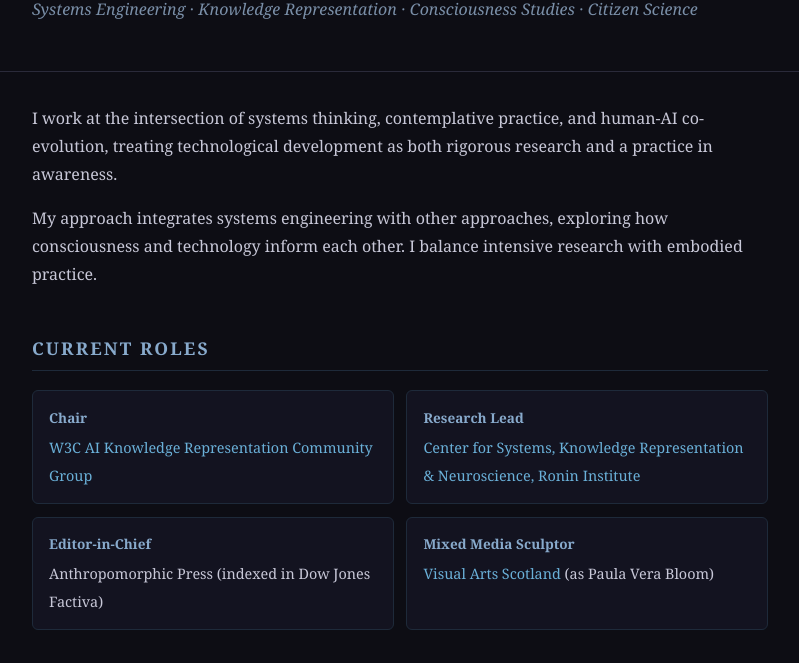
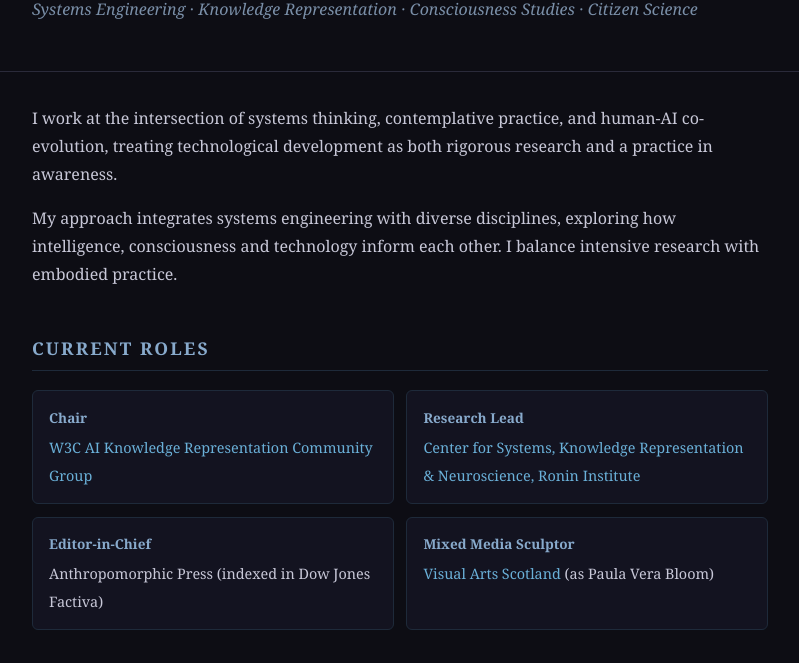
Before and after one commit to Starborn/starborn.github.io, a plain HTML site: page index.html in a window 1280 px wide. Shown: the part 137-800 px from the top of the page, without its empty margins (240-1039 px from the left). Drawn offline with Linux system fonts and the light colour scheme.

Commit message:
Update index.html

```diff
--- a/index.html
+++ b/index.html
@@ -171,7 +171,7 @@
   <!-- ABOUT -->
   <section>
     <p>I work at the intersection of systems thinking, contemplative practice, and human-AI co-evolution, treating technological development as both rigorous research and a practice in awareness.</p>
-    <p>My approach integrates systems engineering with other approaches, exploring how consciousness and technology inform each other. I balance intensive research with embodied practice.</p>
+    <p>My approach integrates systems engineering with diverse disciplines, exploring how intelligence, consciousness and technology inform each other. I balance intensive research with embodied practice.</p>
   </section>
 
   <!-- CURRENT ROLES -->
```
